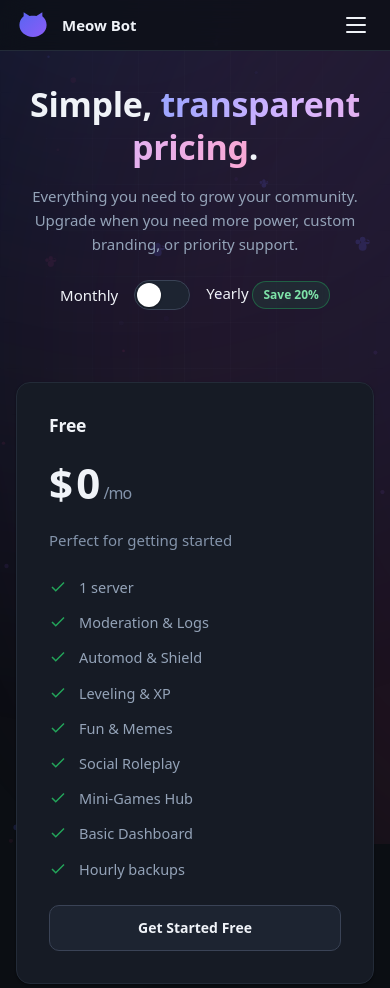
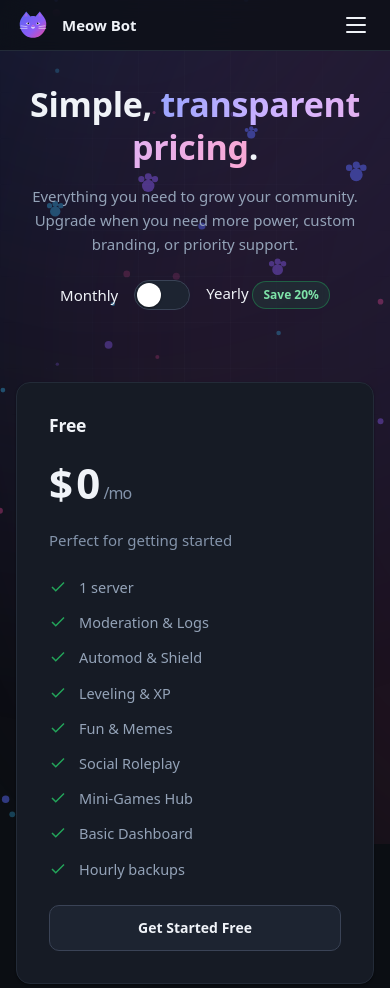
Before and after one commit to 1tsRajuWu/Meoww, a Flask app: page /pricing in a window 390 px wide. Shown: the top 988 px of the page. Run offline with Flask 3, Linux system fonts and the light colour scheme.

Commit message:
fix(presence): remove 16-hour nap status and upgrade branding/assets
- Removed 'Taking a 16-hour nap' and sleeping statuses from bot rotation

- Added website & /help URLs to active rotation and set status to online (green dot)

- Added website and pricing link to Discord /help footer

- Redesigned cat logo and favicon with sleek modern features and gradient

- Enhanced canvas particles with glowing floating cat paws

- Set no-cache revalidation for static assets to eliminate browser cache issues

- Added particles.js to dashboard and enforced custom cat cursors across all elements

```diff
--- a/cogs/help.py
+++ b/cogs/help.py
@@ -556,7 +556,7 @@ class HelpLayout(discord.ui.LayoutView):
                 )
             )
             parts.append(link_row)
-        parts.append(discord.ui.TextDisplay("-# Tap a category anytime  ·  Meow"))
+        parts.append(discord.ui.TextDisplay("-# 🌐 [Website & Pricing](https://meow-discord-bot.onrender.com)  ·  Tap a category anytime  ·  Meow"))
         self.add_item(discord.ui.Container(*parts, accent_color=ACCENT))
 
 
--- a/keep_alive.py
+++ b/keep_alive.py
@@ -746,10 +746,9 @@ def set_security_headers(response):
     # server, deploy after deploy, with no error anywhere to show for it. The two
     # public market endpoints say what they want to be cached; anything that has
     # already spoken is left alone.
-    # Static assets (css, svg, js) are cached for performance; everything else
-    # defaults to no-store to prevent stale dashboards across deploys.
+    # Static assets (css, svg, js) require revalidation so new deploys are instantly picked up
     if request.path.startswith("/static/"):
-        response.headers["Cache-Control"] = "public, max-age=86400, stale-while-revalidate=3600"
+        response.headers["Cache-Control"] = "no-cache, must-revalidate"
     elif "Cache-Control" not in response.headers:
         response.headers["Cache-Control"] = "no-store"
     if request.headers.get("X-Forwarded-Proto", request.scheme) == "https":
--- a/static/meow.css
+++ b/static/meow.css
@@ -1081,14 +1081,23 @@ body.has-aurora .aurora { z-index: -1; }
 /* --------------------------------------------------------------------------
    Custom Cat Cursors
    -------------------------------------------------------------------------- */
-html {
-    cursor: url('/static/cursor-default.svg') 6 2, auto;
+html, body, div, p, span, h1, h2, h3, h4, h5, h6, section, article, main, header, footer, table, tr, td, th {
+    cursor: url('/static/cursor-default.svg') 6 2, auto !important;
 }
 
 a, button, [role="button"], label, select, summary,
 input[type="submit"], input[type="button"], input[type="checkbox"],
-input[type="radio"], .btn, .card-hover, .server-row, .toggle-track {
-    cursor: url('/static/cursor-pointer.svg') 16 8, pointer;
+input[type="radio"], .btn, .card-hover, .server-row, .toggle-track,
+.brand, .stat, .feature-card, .toggle-btn, .pill, [onclick], [tabindex] {
+    cursor: url('/static/cursor-pointer.svg') 16 8, pointer !important;
+}
+
+input[type="text"], input[type="password"], input[type="search"], textarea {
+    cursor: text !important;
+}
+
+:disabled, [disabled], .disabled {
+    cursor: not-allowed !important;
 }
 
 /* --------------------------------------------------------------------------
--- a/static/particles.js
+++ b/static/particles.js
@@ -4,31 +4,29 @@
         return;
     }
 
-    const auroraContainers = document.querySelectorAll('.aurora');
-    if (!auroraContainers.length) return;
+    // Check if canvas already exists
+    if (document.getElementById('meow-particles-canvas')) return;
 
-    auroraContainers.forEach(container => {
+    function initParticles() {
+        if (!document.body) return;
+
         const canvas = document.createElement('canvas');
-        canvas.style.position = 'absolute';
+        canvas.id = 'meow-particles-canvas';
+        canvas.style.position = 'fixed';
         canvas.style.top = '0';
         canvas.style.left = '0';
-        canvas.style.width = '100%';
-        canvas.style.height = '100%';
+        canvas.style.width = '100vw';
+        canvas.style.height = '100vh';
         canvas.style.pointerEvents = 'none';
         canvas.style.zIndex = '0';
-        container.appendChild(canvas);
-
-        const computedStyle = window.getComputedStyle(container);
-        if (computedStyle.position === 'static') {
-            container.style.position = 'relative';
-        }
+        document.body.prepend(canvas);
 
         const ctx = canvas.getContext('2d');
         let width, height;
 
         function resize() {
-            width = container.offsetWidth;
-            height = container.offsetHeight;
+            width = window.innerWidth;
+            height = window.innerHeight;
             canvas.width = width;
             canvas.height = height;
         }
@@ -37,13 +35,14 @@
         resize();
 
         const colors = [
-            'rgba(88, 101, 242, 0.3)',
-            'rgba(139, 92, 246, 0.2)',
-            'rgba(236, 72, 153, 0.15)'
+            'rgba(88, 101, 242, 0.65)',
+            'rgba(139, 92, 246, 0.6)',
+            'rgba(236, 72, 153, 0.55)',
+            'rgba(56, 189, 248, 0.5)'
         ];
 
         const particles = [];
-        const numParticles = 40;
+        const numParticles = 45;
 
         class Particle {
             constructor() {
@@ -52,20 +51,20 @@
 
             reset(initial = false) {
                 this.x = Math.random() * width;
-                this.y = initial ? Math.random() * height : height + 10;
-                this.size = Math.random() * 2 + 1;
-                this.speedY = -(Math.random() * 0.5 + 0.1);
-                this.speedX = (Math.random() - 0.5) * 0.3;
+                this.y = initial ? Math.random() * height : height + 15;
+                this.size = Math.random() * 2.5 + 1.5;
+                this.speedY = -(Math.random() * 0.6 + 0.2);
+                this.speedX = (Math.random() - 0.5) * 0.4;
                 this.color = colors[Math.floor(Math.random() * colors.length)];
-                this.isPaw = Math.random() > 0.8;
-                this.opacity = Math.random() * 0.5 + 0.1;
+                this.isPaw = Math.random() > 0.75;
+                this.opacity = Math.random() * 0.5 + 0.3;
             }
 
             update() {
                 this.y += this.speedY;
                 this.x += this.speedX;
 
-                if (this.y < -10 || this.x < -10 || this.x > width + 10) {
+                if (this.y < -20 || this.x < -20 || this.x > width + 20) {
                     this.reset();
                 }
             }
@@ -75,12 +74,16 @@
                 ctx.fillStyle = this.color;
 
                 if (this.isPaw) {
-                    const s = this.size * 1.5;
+                    const s = this.size * 1.8;
+                    // Main pad
                     ctx.beginPath();
                     ctx.arc(this.x, this.y, s, 0, Math.PI * 2);
-                    ctx.arc(this.x - s*1.2, this.y - s*1.2, s*0.6, 0, Math.PI * 2);
-                    ctx.arc(this.x + s*1.2, this.y - s*1.2, s*0.6, 0, Math.PI * 2);
-                    ctx.arc(this.x, this.y - s*1.8, s*0.7, 0, Math.PI * 2);
+                    ctx.fill();
+                    // 3 cute toe pads
+                    ctx.beginPath();
+                    ctx.arc(this.x - s * 1.1, this.y - s * 1.1, s * 0.5, 0, Math.PI * 2);
+                    ctx.arc(this.x, this.y - s * 1.5, s * 0.55, 0, Math.PI * 2);
+                    ctx.arc(this.x + s * 1.1, this.y - s * 1.1, s * 0.5, 0, Math.PI * 2);
                     ctx.fill();
                 } else {
                     ctx.beginPath();
@@ -106,5 +109,11 @@
         }
 
         animate();
-    });
+    }
+
+    if (document.readyState === 'loading') {
+        document.addEventListener('DOMContentLoaded', initParticles);
+    } else {
+        initParticles();
+    }
 })();
--- a/templates/dashboard.html
+++ b/templates/dashboard.html
@@ -5,7 +5,7 @@
     <meta name="viewport" content="width=device-width, initial-scale=1.0">
     <meta name="theme-color" content="#090c10">
     <meta name="robots" content="noindex, nofollow">
-    <link rel="icon" type="image/svg+xml" href="/static/favicon.svg">
+    <link rel="icon" type="image/svg+xml" href="/static/favicon.svg?v=2.2">
     <title>Meow Control Center — Real-Time Admin Dashboard</title>
     <!-- No web fonts: the system stack is what every control panel ships, and it
          was a third-party request on every page load for a typeface nobody
@@ -3526,5 +3526,6 @@
         document.getElementById("btn-enable-all").addEventListener("click", () => toggleAll(true));
         document.getElementById("btn-disable-all").addEventListener("click", () => toggleAll(false));
     </script>
+    <script src="/static/particles.js?v=2.2"></script>
 </body>
 </html>
--- a/templates/home.html
+++ b/templates/home.html
@@ -24,7 +24,7 @@
     <meta name="viewport" content="width=device-width, initial-scale=1.0">
     <meta name="theme-color" content="#0b0e13">
     <meta name="description" content="{{ meta_description }}">
-    <link rel="icon" type="image/svg+xml" href="/static/favicon.svg">
+    <link rel="icon" type="image/svg+xml" href="/static/favicon.svg?v=2.2">
     <title>{{ bot_name }} — moderation, leveling, tickets, a live market and a real-time dashboard</title>
     <link rel="stylesheet" href="/static/meow.css">
 </head>
@@ -279,6 +279,6 @@
             }
         })();
     </script>
-    <script src="/static/particles.js"></script>
+    <script src="/static/particles.js?v=2.2"></script>
 </body>
 </html>
--- a/templates/legal.html
+++ b/templates/legal.html
@@ -14,7 +14,7 @@
     <meta name="viewport" content="width=device-width, initial-scale=1.0">
     <meta name="theme-color" content="#0b0e13">
     <meta name="robots" content="index, follow">
-    <link rel="icon" type="image/svg+xml" href="/static/favicon.svg">
+    <link rel="icon" type="image/svg+xml" href="/static/favicon.svg?v=2.2">
     <title>{{ title }} — {{ bot_name }}</title>
     <link rel="stylesheet" href="/static/meow.css">
 </head>
@@ -69,6 +69,6 @@
             </p>
         </div>
     </footer>
-    <script src="/static/particles.js"></script>
+    <script src="/static/particles.js?v=2.2"></script>
 </body>
 </html>
--- a/templates/login.html
+++ b/templates/login.html
@@ -14,7 +14,7 @@
     <meta name="viewport" content="width=device-width, initial-scale=1.0">
     <meta name="theme-color" content="#0b0e13">
     <meta name="robots" content="noindex, nofollow">
-    <link rel="icon" type="image/svg+xml" href="/static/favicon.svg">
+    <link rel="icon" type="image/svg+xml" href="/static/favicon.svg?v=2.2">
     <title>Sign in — {{ bot_name }}</title>
     <link rel="stylesheet" href="/static/meow.css">
 </head>
@@ -108,6 +108,6 @@
             });
         }
     </script>
-    <script src="/static/particles.js"></script>
+    <script src="/static/particles.js?v=2.2"></script>
 </body>
 </html>
--- a/templates/market_live.html
+++ b/templates/market_live.html
@@ -4,7 +4,7 @@
 <meta charset="utf-8">
 <meta name="viewport" content="width=device-width, initial-scale=1">
 <title>🐾 {{ symbol }} · Meow Markets</title>
-<link rel="icon" type="image/svg+xml" href="/static/favicon.svg">
+<link rel="icon" type="image/svg+xml" href="/static/favicon.svg?v=2.2">
 <link rel="stylesheet" href="/static/meow.css">
 <style>
   :root {
--- a/templates/pricing.html
+++ b/templates/pricing.html
@@ -7,7 +7,7 @@
     <meta charset="UTF-8">
     <meta name="viewport" content="width=device-width, initial-scale=1.0">
     <meta name="theme-color" content="#0b0e13">
-    <link rel="icon" type="image/svg+xml" href="/static/favicon.svg">
+    <link rel="icon" type="image/svg+xml" href="/static/favicon.svg?v=2.2">
     <title>Pricing — {{ bot_name }}</title>
     <link rel="stylesheet" href="/static/meow.css">
     <style>
@@ -570,6 +570,6 @@
             }
         })();
     </script>
-    <script src="/static/particles.js"></script>
+    <script src="/static/particles.js?v=2.2"></script>
 </body>
 </html>
--- a/templates/servers.html
+++ b/templates/servers.html
@@ -18,7 +18,7 @@
     <meta name="viewport" content="width=device-width, initial-scale=1.0">
     <meta name="theme-color" content="#0b0e13">
     <meta name="robots" content="noindex, nofollow">
-    <link rel="icon" type="image/svg+xml" href="/static/favicon.svg">
+    <link rel="icon" type="image/svg+xml" href="/static/favicon.svg?v=2.2">
     <title>{{ "All servers" if operator else "Choose a server" }} — {{ bot_name }}</title>
     <link rel="stylesheet" href="/static/meow.css">
 </head>
@@ -147,6 +147,6 @@
             </div>
         </div>
     </footer>
-    <script src="/static/particles.js"></script>
+    <script src="/static/particles.js?v=2.2"></script>
 </body>
 </html>
```
Also changed, not shown: bot.py (+15 -9 lines), static/favicon.svg, static/logo.svg.
